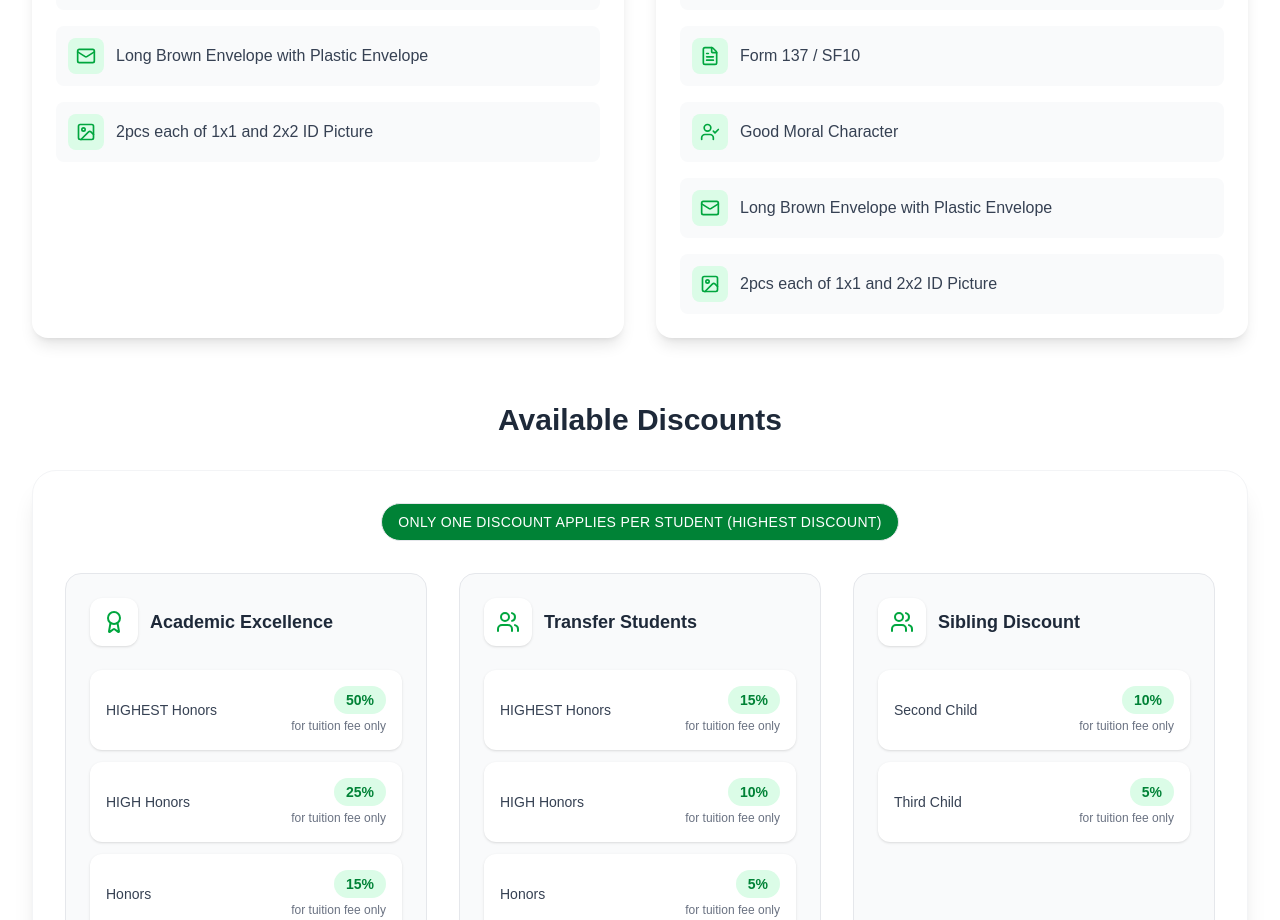
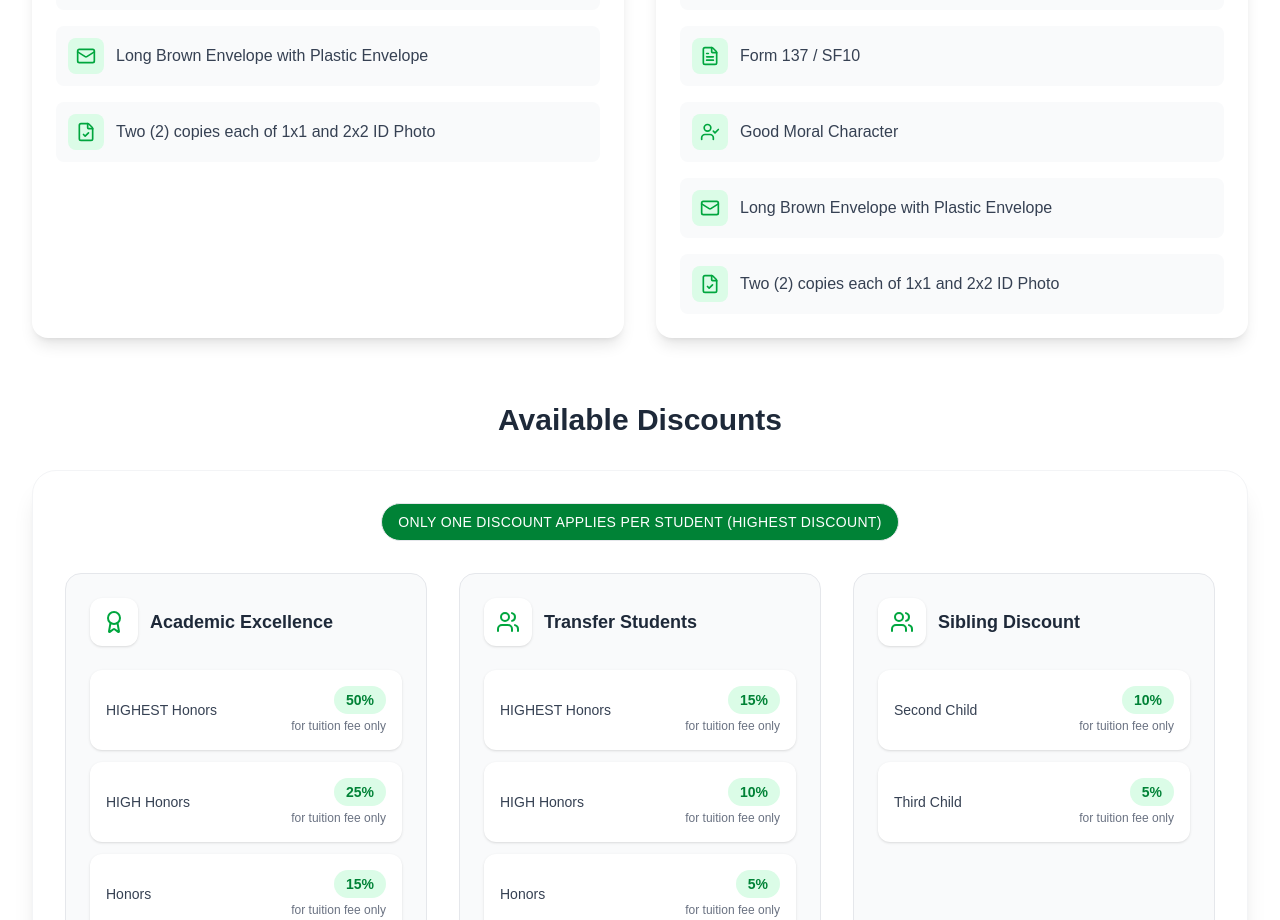
Before and after one commit to ezzzep/QHS---Website, a Next.js app: page /tuition in a window 1280 px wide. Shown: the part 1374-2294 px from the top of the page. Built offline with nearby package versions, Linux system fonts and the light colour scheme; no server answers; the database is empty.

Commit message:
2pcs to 2copies

```diff
--- a/src/constants/feeConstants.ts
+++ b/src/constants/feeConstants.ts
@@ -91,7 +91,7 @@ export const ADMISSION_REQUIREMENTS = [
         name: "Long Brown Envelope with Plastic Envelope",
       },
       {
-        name: "2pcs each of 1x1 and 2x2 ID Picture",
+        name: "Two (2) copies each of 1x1 and 2x2 ID Photo",
       },
     ],
   },
@@ -116,7 +116,7 @@ export const ADMISSION_REQUIREMENTS = [
         name: "Long Brown Envelope with Plastic Envelope",
       },
       {
-        name: "2pcs each of 1x1 and 2x2 ID Picture",
+        name: "Two (2) copies each of 1x1 and 2x2 ID Photo",
       },
     ],
   },
```
